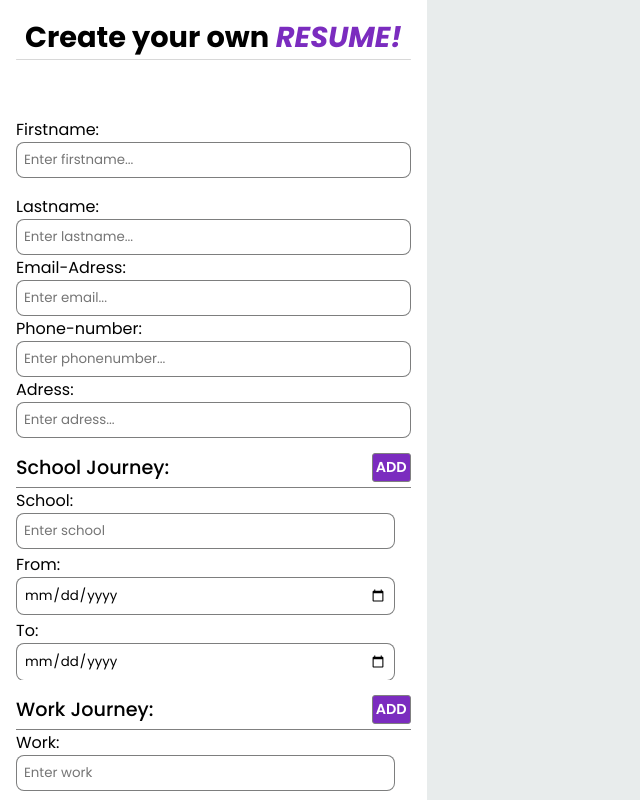
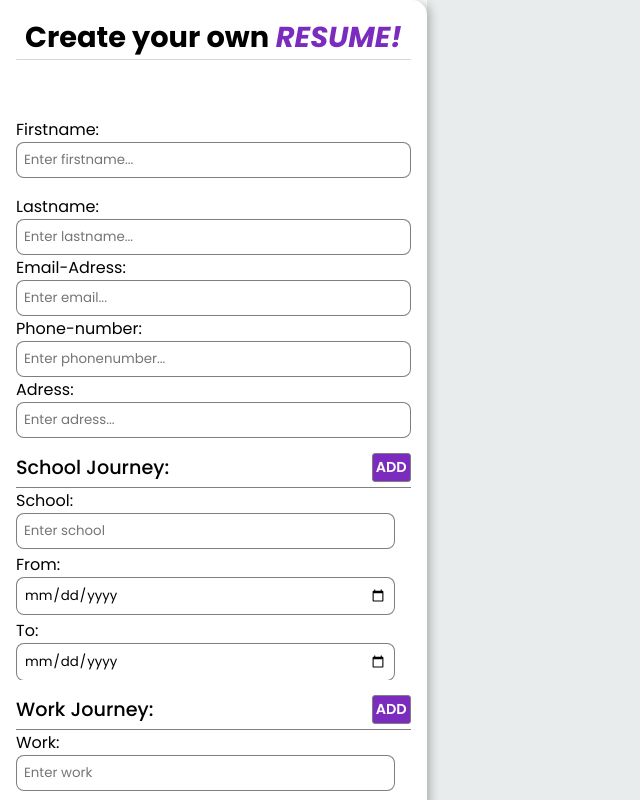
Before and after one commit to Kili196/CV-Generator, a React (Vite) app: page / in a window 1280 px wide. Shown: the top 800 px of the page, without its empty margins (0-640 px from the left). Built offline with nearby package versions, Linux system fonts and the light colour scheme.

Commit message:
added dropshadow and radius to formview

```diff
--- a/src/components/FormView.jsx
+++ b/src/components/FormView.jsx
@@ -46,7 +46,7 @@ const FormView = ({ user, setUser, isSubmitted, setIsSubmitted }) => {
   };
 
   return (
-    <div className="flex-column ">
+    <div className="flex-column form-view-container">
       <Header />
       <form>
         <div className="flex-column padding-bottom-1em flex-grow-1">
--- a/src/styles/Form.css
+++ b/src/styles/Form.css
@@ -93,11 +93,6 @@ h1 {
   margin-top: 10px;
 }
 
-.right-border-radius {
-  border-top-right-radius: 15px;
-  border-bottom-right-radius: 15px;
-}
-
 /* Simple Input field**/
 
 .simple-input-field {
@@ -187,6 +182,13 @@ form {
   font-weight: 600;
 }
 
+.form-view-container {
+  border-top-right-radius: 15px;
+  border-bottom-right-radius: 15px;
+  box-shadow: 5px 0 10px -2px rgba(36, 36, 36, 0.3);
+  z-index: 1;
+}
+
 @media (max-width: 1360px) {
   .input-pair {
     display: grid;
```
